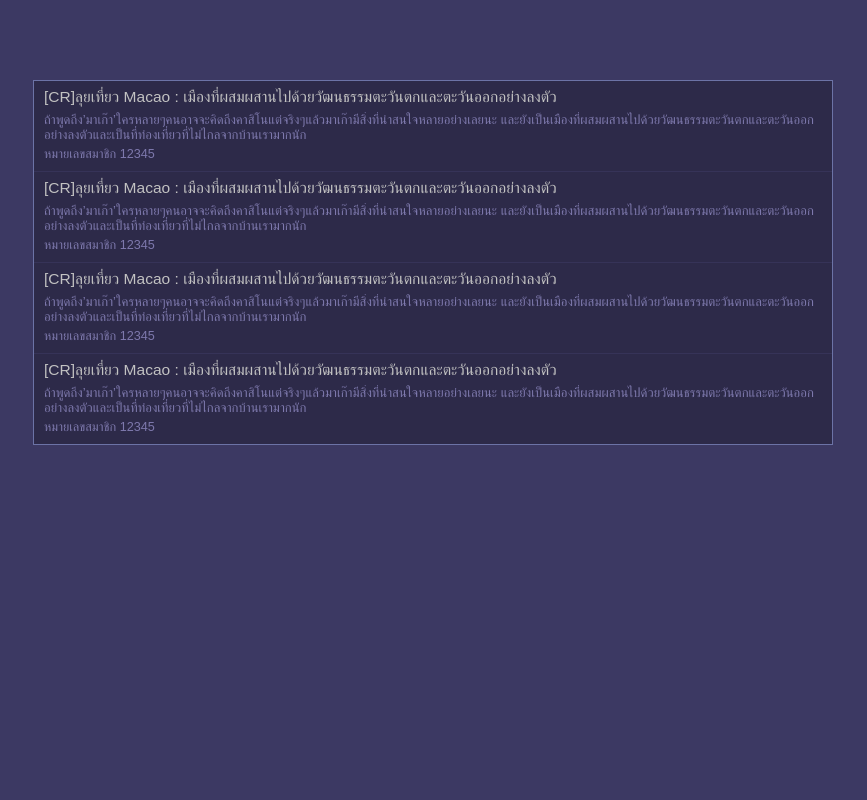
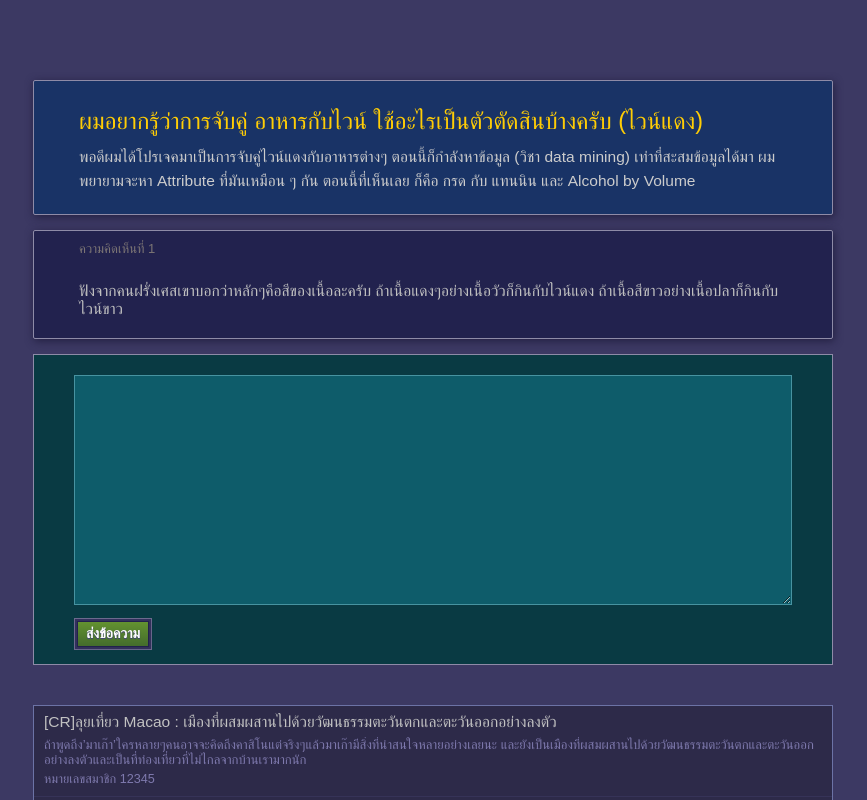
Before and after one commit to n3tr/apollo-graphql-client-example, a React (Create React App) app: page / in a window 1280 px wide. Shown: the top 800 px of the page, without its empty margins (207-1074 px from the left). Built offline with nearby package versions, Linux system fonts and the light colour scheme.

Commit message:
Display, Comment, Comment Input components

```diff
--- a/src/App.js
+++ b/src/App.js
@@ -1,6 +1,7 @@
 import React, { Component } from 'react';
 import styled from 'styled-components'
 import TopicList from './components/TopicList'
+import DisplayPost from './components/DisplayPost'
 
 const Container = styled.div`
   width: 800px;
@@ -18,6 +19,7 @@
       <div>
         <Header/>
         <Container className="container">
+          <DisplayPost />
           <TopicList />
         </Container>
       </div>
--- /dev/null
+++ b/src/components/DisplayPost.js
@@ -0,0 +1,157 @@
+import React from 'react'
+import styled from 'styled-components'
+
+const DisplayPostWrapper = styled.div`
+  margin-top: 0px;
+  padding-top: 0px;
+  margin-bottom: 15px;
+  padding-bottom: 0px;
+  background: #193366;
+  position: relative;
+  border-radius: 2px;
+  border: solid 1px #8E8BA7;
+  box-shadow: 1px 2px 8px #221F40;
+  border-radius: 2px;
+
+  padding-left: 45px;
+  padding-right: 45px;
+  padding-bottom: 20px;
+
+  h2.post-title {
+    font-size: 1.714em;
+    font-weight: normal;
+    color: #FFCD05;
+    line-height: 120%;
+    padding: 27px 0px 9px 0px;
+    word-wrap: break-word;
+    margin: 0;
+  }
+
+  .post-body {
+    color: #cccccc;
+    /* padding-top: px; */
+    font-size: 1.143em;
+    line-height: 1.563em;
+  }
+`
+
+const PostCommentWrapper = styled.div`
+  margin-top: 0px;
+  padding-top: 10px;
+  margin-bottom: 15px;
+  padding-bottom: 0px;
+  position: relative;
+  background: #22224E;
+  border-radius: 2px;
+  border: solid 1px #8E8BA7;
+  box-shadow: 1px 2px 8px #221F40;
+  border-radius: 2px;
+
+  padding-left: 45px;
+  padding-right: 45px;
+  padding-bottom: 20px;
+
+  .comment-number {
+    color: #D3C69A;
+    font-size: 13px;
+    opacity: 0.5;
+    filter: alpha(opacity =50);
+    zoom: 1;
+  }
+
+  .comment-body {
+    font-size: 1.143em;
+    word-wrap: break-word;
+    color: #c0c0c0;
+    padding-top: 25px;
+  }
+`
+
+const CommentBox = styled.div`
+    background: #093A43;
+    padding-bottom: 14px;
+    border: solid 1px #8E8BA7;
+    padding-left: 40px;
+    padding-right: 40px;
+    padding-top: 20px;
+    margin-bottom: 40px;
+
+    .input-box {
+      margin-bottom:10px;
+      textarea {
+        width: 100%;
+        max-width: 100%;
+        height: 230px;
+        overflow: auto;
+        line-height: 1.563em;
+        background: #0E5C6A;
+        border: solid 1px #4793a1;
+        color: #ffffff;
+        padding: 8px;
+        box-sizing: border-box;
+        font-size: 1.175em;
+
+      }
+    }
+
+    a.submit-button {
+      display: inline-block;
+      vertical-align: middle;
+      background: #33315d;
+      border: #6c6a8d solid 1px;
+      padding: 2px;
+      text-decoration: none;
+      cursor: pointer;
+      line-height: 1.25em;
+      font-size: 14px;
+      span {
+        background: -webkit-gradient(linear, left top, left bottom, from(#639230), to(#446c2c));
+        display: inline-block;
+        box-shadow: 1px 1px 2px #332f57;
+        border: solid 1px #22214d;
+        color: #ffffff;
+        em {
+          display: inline-block;
+          padding: 3px 8px 4px 8px;
+          font-style: normal;
+          font-weight: bold;
+          text-shadow: 0px 1px 1px #3e3c7f;
+          white-space: nowrap;
+        }
+      }
+    }
+`
+
+export default class DisplayPost extends React.Component {
+  render() {
+    return (
+      <React.Fragment>
+        <DisplayPostWrapper>
+          <div>
+            <h2 className="post-title">
+            ผมอยากรู้ว่าการจับคู่ อาหารกับไวน์ ใช้อะไรเป็นตัวตัดสินบ้างครับ (ไวน์แดง)
+            </h2>
+          </div>
+          <div className="post-body">
+          พอดีผมได้โปรเจคมาเป็นการจับคู่ไวน์แดงกับอาหารต่างๆ ตอนนี้ก็กำลังหาข้อมูล  (วิชา data mining) เท่าที่สะสมข้อมูลได้มา ผมพยายามจะหา Attribute ที่มันเหมือน ๆ กัน ตอนนี้ที่เห็นเลย ก็คือ กรด กับ แทนนิน และ Alcohol by Volume
+          </div>
+        </DisplayPostWrapper>
+        <PostCommentWrapper>
+          <span className="comment-number">ความคิดเห็นที่ 1</span>
+          <div className="comment-body">
+          ฟังจากคนฝรั่งเศสเขาบอกว่าหลักๆคือสีของเนื้อละครับ     ถ้าเนื้อแดงๆอย่างเนื้อวัวก็กินกับไวน์แดง    ถ้าเนื้อสีขาวอย่างเนื้อปลาก็กินกับไวน์ขาว
+          </div>
+        </PostCommentWrapper>
+        <CommentBox>
+          <div className="input-box">
+            <textarea />
+          </div>
+          <a className="submit-button">
+            <span><em>ส่งข้อความ</em></span>
+          </a>
+        </CommentBox>
+
+      </React.Fragment>
+    )
+  }
+}
```
